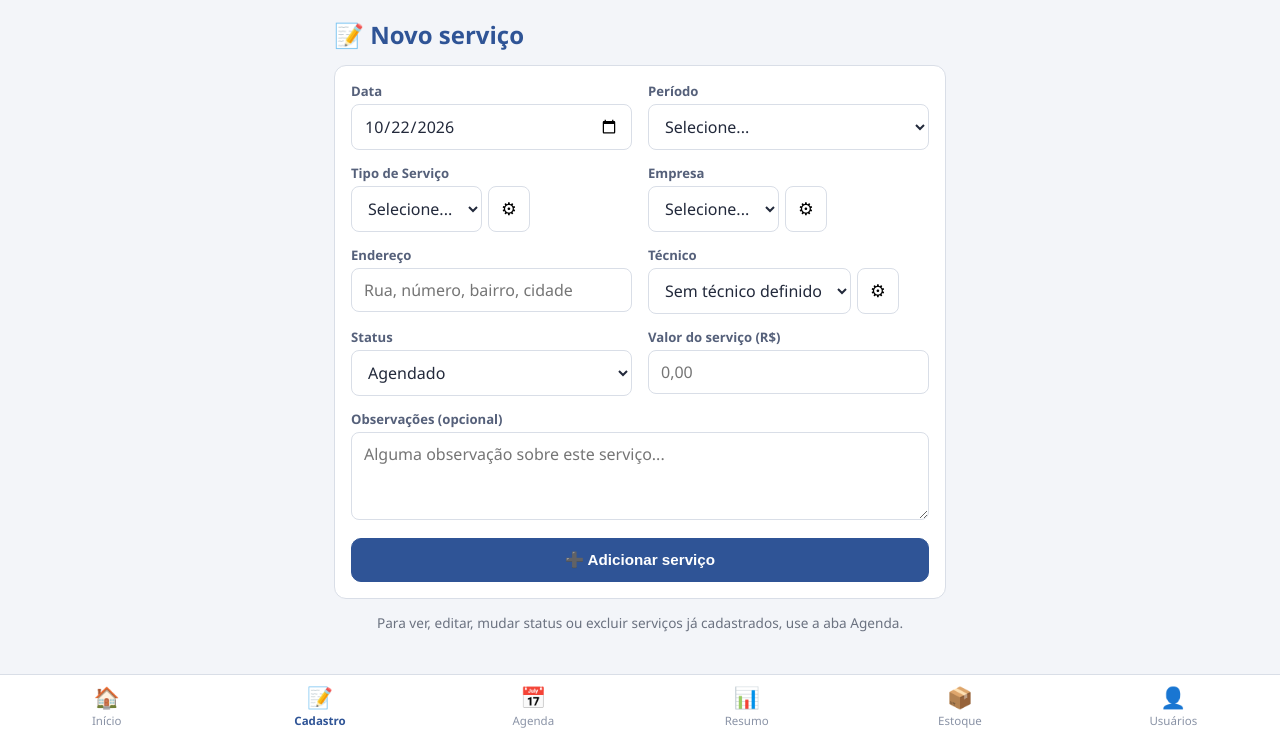
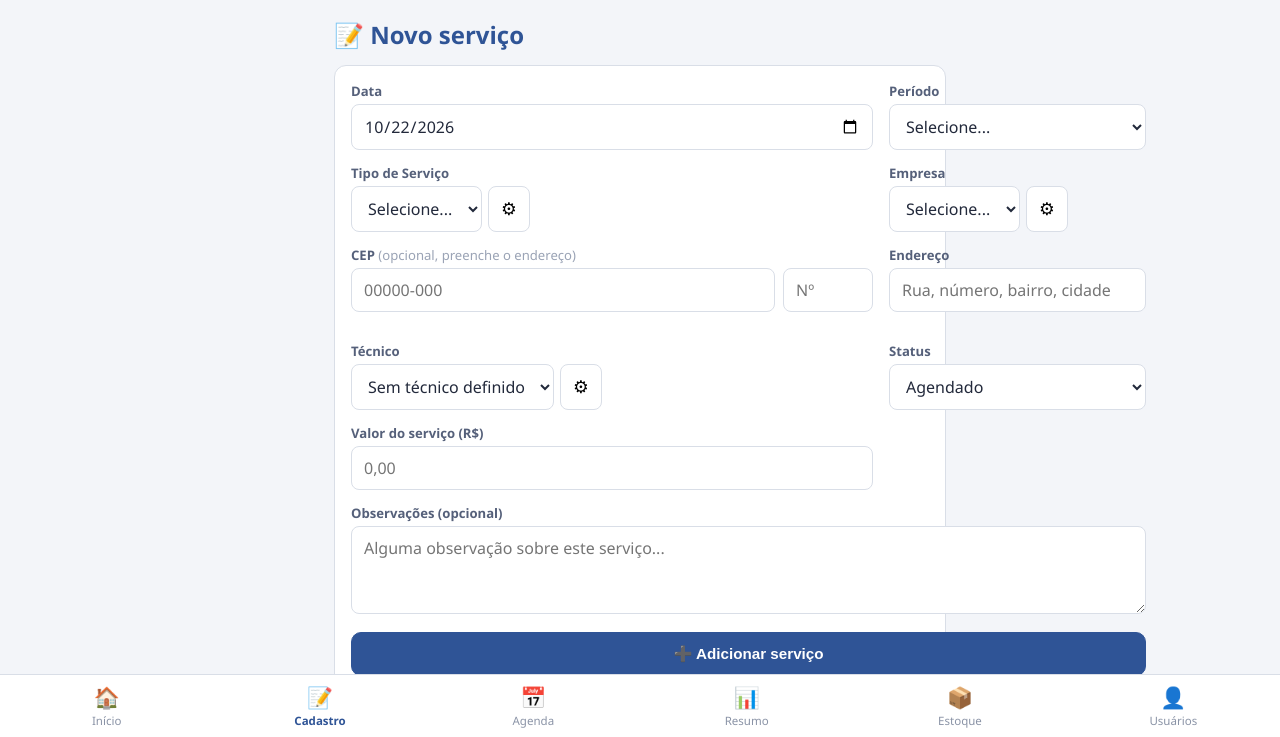
Before and after one commit to caioantns/Agenda-Autoservice, a Flask app: page /cadastro in a window 1280 px wide. Shown: the part 62-799 px from the top of the page. Run offline with Flask 3, Linux system fonts and the light colour scheme; the visitor is signed in with stand-in values (Sample User, id 1).

Commit message:
Adiciona busca de endereço por CEP no cadastro e na edição
Ao digitar os 8 dígitos do CEP, o app consulta o ViaCEP e preenche rua,
bairro e cidade; o número digitado entra logo depois do nome da rua.

Co-Authored-By: Claude Opus 5.5 <noreply@anthropic.com>
Claude-Session: https://claude.ai/code/session_01VptzmT3MiG52vERdeWxJ4L

```diff
--- a/static/css/style.css
+++ b/static/css/style.css
@@ -441,3 +441,13 @@ body {
   border-color: var(--cor-primaria);
   color: var(--cor-primaria-escura);
 }
+
+/* --- Busca por CEP --- */
+.rotulo-opcional { font-weight: 400; color: #9AA3B5; }
+.linha-cep { display: flex; gap: 8px; }
+.linha-cep input { flex: 1; min-width: 0; }
+.linha-cep .campo-numero { flex: 0 0 90px; }
+.cep-status { font-size: 0.78rem; min-height: 1em; color: #6B7280; }
+.cep-status.cep-ok { color: #15803D; }
+.cep-status.cep-aviso { color: #B45309; }
+.cep-status.cep-erro { color: #B91C1C; }
--- a/static/js/agenda.js
+++ b/static/js/agenda.js
@@ -1,3 +1,6 @@
+// Busca de endereço pelo CEP no formulário de edição (função em common.js).
+const limparCepEdicao = configurarBuscaCep("e");
+
 const hoje = new Date();
 let mesAtual = hoje.getMonth() + 1;   // 1-12
 let anoAtual = hoje.getFullYear();
@@ -309,6 +312,7 @@ function abrirEdicao(statusForcado) {
   selecionarComFallback("e-tipo_servico", servico.tipo_servico);
   selecionarComFallback("e-empresa", servico.empresa);
   document.getElementById("e-endereco").value = servico.endereco || "";
+  if (limparCepEdicao) limparCepEdicao();
   selecionarComFallback("e-tecnico", servico.tecnico || "");
   // Se veio de uma tentativa de "Mudar status rápido" que foi barrada por falta
   // de equipamento, abre a edição já com o status desejado (ex: Feito), em vez
--- a/static/js/cadastro.js
+++ b/static/js/cadastro.js
@@ -1,3 +1,6 @@
+// Busca de endereço pelo CEP no formulário de cadastro (função em common.js).
+const limparCepCadastro = configurarBuscaCep("f");
+
 let categoriaAtualModal = null;
 
 function definirDataHojeNoCampo() {
@@ -167,6 +170,7 @@ function limparFormulario() {
   document.getElementById("f-tipo_servico").value = "";
   document.getElementById("f-empresa").value = "";
   document.getElementById("f-endereco").value = "";
+  if (limparCepCadastro) limparCepCadastro();
   document.getElementById("f-tecnico").value = "";
   document.getElementById("f-status").value = "Agendado";
   document.getElementById("f-valor").value = "";
--- a/static/js/common.js
+++ b/static/js/common.js
@@ -19,6 +19,93 @@ function escaparHtml(texto) {
     .replace(/>/g, "&gt;")
     .replace(/"/g, "&quot;")
     .replace(/'/g, "&#39;");
+}
+
+// --- Busca de endereço pelo CEP (ViaCEP, gratuito) ---
+// Liga os campos <prefixo>-cep, <prefixo>-numero, <prefixo>-endereco e
+// <prefixo>-cep-status. Ao completar os 8 dígitos, busca a rua, bairro e cidade
+// e monta o endereço; o número digitado entra logo depois do nome da rua.
+function configurarBuscaCep(prefixo) {
+  const campoCep = document.getElementById(`${prefixo}-cep`);
+  const campoNumero = document.getElementById(`${prefixo}-numero`);
+  const campoEndereco = document.getElementById(`${prefixo}-endereco`);
+  const status = document.getElementById(`${prefixo}-cep-status`);
+  if (!campoCep || !campoNumero || !campoEndereco) return null;
+
+  let dadosCep = null;        // resultado da última busca
+  let enderecoGerado = "";    // o que o app escreveu no campo de endereço
+  let ultimoCepBuscado = "";
+
+  function mostrarStatus(texto, tipo) {
+    status.textContent = texto;
+    status.className = "cep-status" + (tipo ? " cep-" + tipo : "");
+  }
+
+  function montarEndereco() {
+    if (!dadosCep) return;
+    // Se a pessoa já mexeu no endereço na mão, não sobrescreve.
+    if (campoEndereco.value.trim() && campoEndereco.value !== enderecoGerado) return;
+    const numero = campoNumero.value.trim();
+    const local = `${dadosCep.localidade} - ${dadosCep.uf}`;
+    let texto;
+    if (dadosCep.logradouro) {
+      texto = dadosCep.logradouro + (numero ? `, ${numero}` : "");
+      if (dadosCep.bairro) texto += ` - ${dadosCep.bairro}`;
+      texto += `, ${local}`;
+    } else {
+      // CEP geral da cidade: não traz rua.
+      texto = [dadosCep.bairro, local].filter(Boolean).join(", ");
+    }
+    campoEndereco.value = texto;
+    enderecoGerado = texto;
+  }
+
+  async function buscar(cep) {
+    if (cep === ultimoCepBuscado) return;
+    ultimoCepBuscado = cep;
+    mostrarStatus("Buscando CEP…");
+    try {
+      const resposta = await fetch(`https://viacep.com.br/ws/${cep}/json/`);
+      if (!resposta.ok) throw new Error("resposta inválida");
+      const dados = await resposta.json();
+      if (dados.erro) {
+        dadosCep = null;
+        mostrarStatus("CEP não encontrado. Confira os números ou digite o endereço.", "erro");
+        return;
+      }
+      dadosCep = dados;
+      enderecoGerado = campoEndereco.value; // permite sobrescrever o que estava lá
+      montarEndereco();
+      if (dados.logradouro) {
+        mostrarStatus("✓ Endereço encontrado. Agora preencha o número.", "ok");
+        campoNumero.focus();
+      } else {
+        mostrarStatus("CEP geral da cidade: digite a rua e o número no endereço.", "aviso");
+        campoEndereco.focus();
+      }
+    } catch (e) {
+      ultimoCepBuscado = "";
+      mostrarStatus("Não foi possível buscar o CEP agora (sem internet?). Digite o endereço.", "erro");
+    }
+  }
+
+  campoCep.addEventListener("input", () => {
+    const digitos = campoCep.value.replace(/\D/g, "").slice(0, 8);
+    campoCep.value = digitos.length > 5 ? `${digitos.slice(0, 5)}-${digitos.slice(5)}` : digitos;
+    if (digitos.length === 8) buscar(digitos);
+    else { ultimoCepBuscado = ""; mostrarStatus(""); }
+  });
+  campoNumero.addEventListener("input", montarEndereco);
+
+  // Para limpar o formulário (novo cadastro ou abrir outro serviço).
+  return function limpar() {
+    campoCep.value = "";
+    campoNumero.value = "";
+    dadosCep = null;
+    enderecoGerado = "";
+    ultimoCepBuscado = "";
+    mostrarStatus("");
+  };
 }
 
 // --- Helpers de chamada à API ---
--- a/templates/cadastro.html
+++ b/templates/cadastro.html
@@ -44,6 +44,15 @@
       </select>
       <button type="button" class="botao-icone" onclick="abrirGerenciarLista('empresa', 'Empresa')">⚙</button>
     </div>
+  </div>
+
+  <div class="campo">
+    <label>CEP <span class="rotulo-opcional">(opcional, preenche o endereço)</span></label>
+    <div class="linha-cep">
+      <input type="text" id="f-cep" inputmode="numeric" maxlength="9" placeholder="00000-000" autocomplete="postal-code">
+      <input type="text" id="f-numero" class="campo-numero" placeholder="Nº">
+    </div>
+    <small id="f-cep-status" class="cep-status"></small>
   </div>
 
   <div class="campo">
```
Also changed, not shown: templates/agenda.html (+9 -0 lines).
